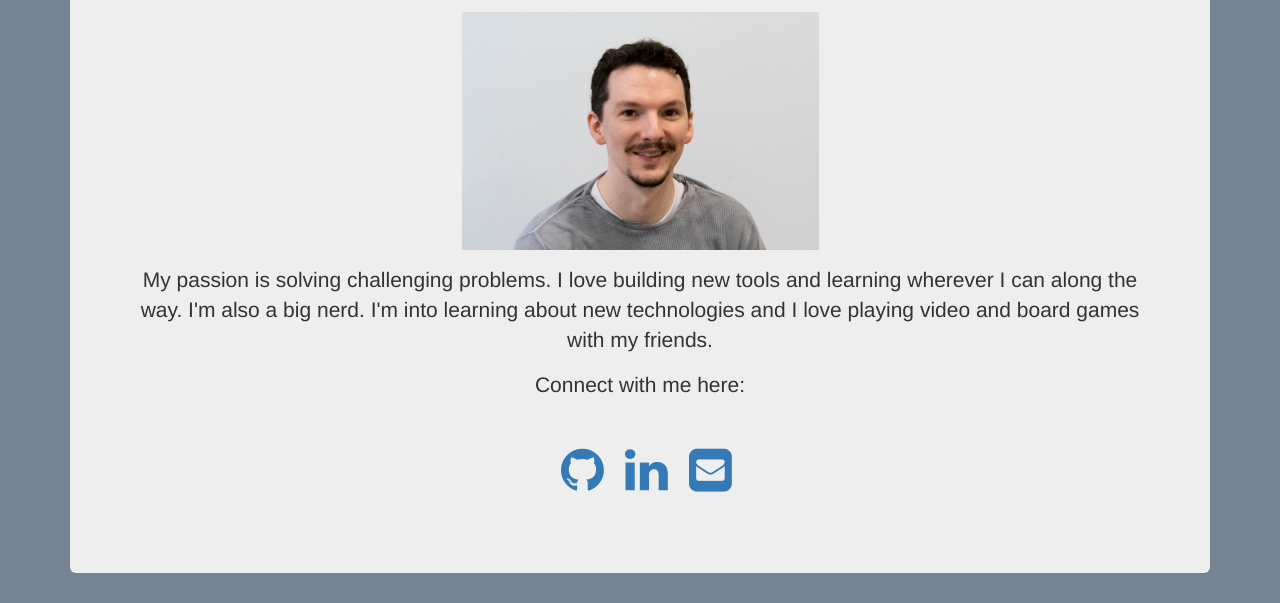
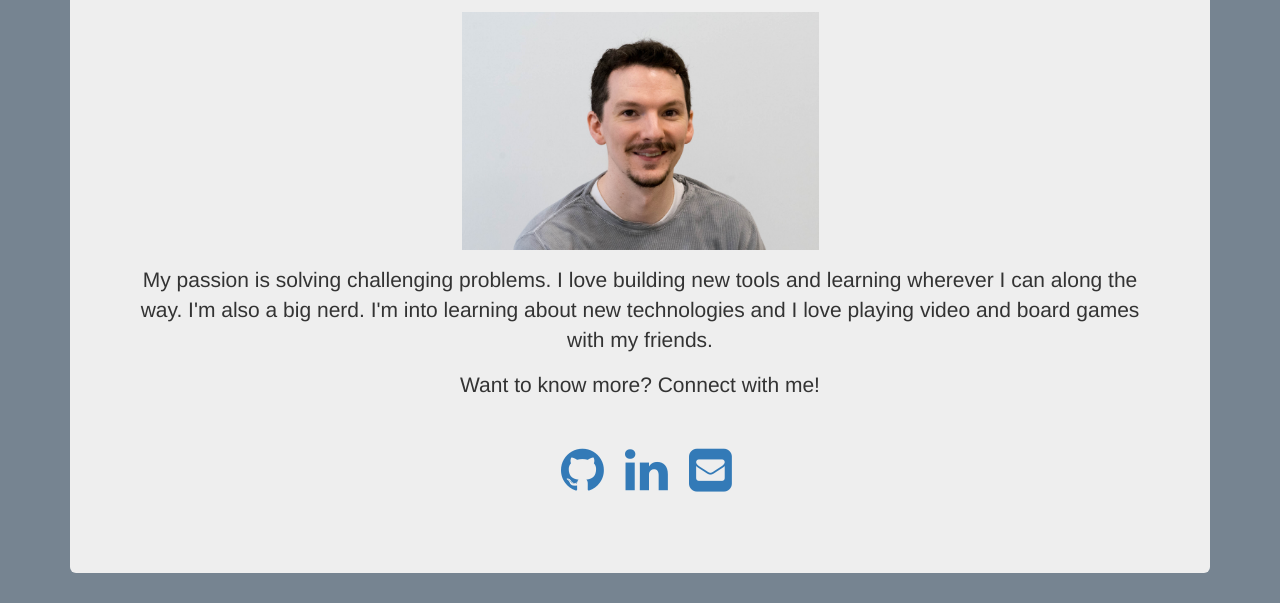
Before and after one commit to chasewhitney/aboutme, a plain HTML site: page index.html in a window 1280 px wide. Shown: the part 280-883 px from the top of the page. Drawn offline with Linux system fonts and the light colour scheme.

Commit message:
Update index.html

```diff
--- a/index.html
+++ b/index.html
@@ -15,7 +15,7 @@
           <p>My name is Chase Whitney, and I'm a software engineer.</p>
           <img src="chase.jpg" alt="Chase Whitney photo">
           <p>My passion is solving challenging problems. I love building new tools and learning wherever I can along the way. I'm also a big nerd. I'm into learning about new technologies and I love playing video and board games with my friends.</p>
-          <p>Connect with me here:</p>
+          <p>Want to know more? Connect with me!</p>
           <div class="icons">
             <a href="https://github.com/chasewhitney" class="fa fa-github"></a>
             <a href="https://www.linkedin.com/in/chase-whitney-3b179a144/" class="fa fa1 fa-linkedin"></a>
```
